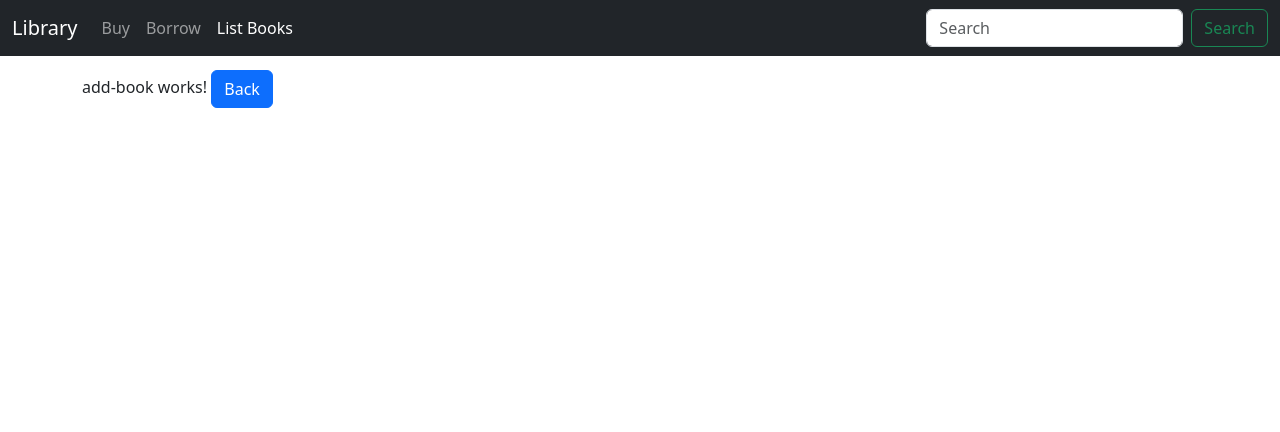
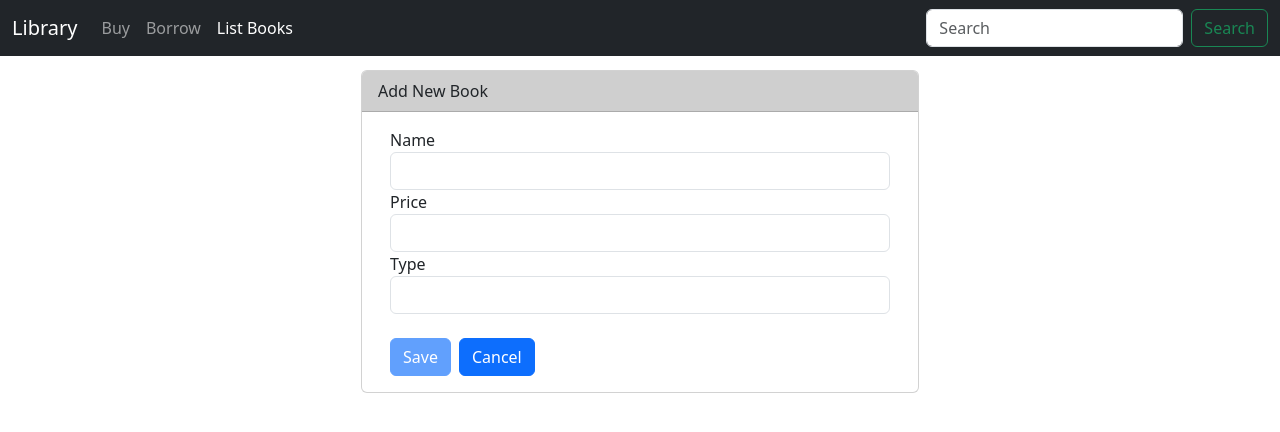
Before and after one commit to johnnybenio/BookStore, an Angular app in the folder Frontend/: page /add-book in a window 1280 px wide. Shown: the top 432 px of the page. Built offline with nearby package versions, Linux system fonts and the light colour scheme.

Commit message:
Add book form created

```diff
--- a/Frontend/src/app/book/add-book/add-book.component.css
+++ b/Frontend/src/app/book/add-book/add-book.component.css
@@ -0,0 +1,15 @@
+.ng-invalid.ng-touched{
+    border-color: red;
+}
+
+.error-block{
+    color: red;
+}
+
+.card{
+    margin: auto;
+}
+
+.card-header{
+    background-color: rgb(207, 207, 207);
+}
--- a/Frontend/src/app/book/add-book/add-book.component.html
+++ b/Frontend/src/app/book/add-book/add-book.component.html
@@ -1,4 +1,39 @@
-<p>
-  add-book works!
-  <button (click)="onBack()" class="btn btn-primary">Back</button>
-</p>
+<div class="card col-md-6">
+
+  <div class="card-header">
+    Add New Book
+  </div>
+
+  <div class="card-body">
+    <form (ngSubmit)="onSubmit()" #Form="ngForm" class="container col-md-12">
+      <div class="form-group col-12">
+        <label for="name">Name</label>
+        <input type="text" class="form-control" #bookName="ngModel" ngModel name="Name" required>
+        <span *ngIf="!bookName.valid && bookName.touched" class="error-block">
+          Please provide the book name
+        </span>
+      </div>
+
+      <div class="form-group col-12">
+        <label for="price">Price</label>
+        <input type="text" class="form-control" #bookPrice="ngModel" ngModel name="Price" required>
+        <span *ngIf="!bookPrice.valid && bookPrice.touched" class="error-block">
+          Please provide the book price
+        </span>
+      </div>
+
+      <div class="form-group col-12">
+        <label for="Type">Type</label>
+        <input type="text" class="form-control" ngModel name="Type">
+      </div>
+
+      <br>
+
+      <div class="form-group col-12">
+        <button [disabled]="!Form.valid" type="submit" class="btn btn-primary me-2">Save</button>
+        <button type="reset" class="btn btn-primary">Cancel</button>
+      </div>
+
+    </form>
+  </div>
+</div>
--- a/Frontend/src/app/book/add-book/add-book.component.ts
+++ b/Frontend/src/app/book/add-book/add-book.component.ts
@@ -1,13 +1,16 @@
-import { Component, OnInit } from '@angular/core';
+import { Component, OnInit, ViewChild } from '@angular/core';
+import { FormsModule, NgForm } from '@angular/forms';
 import { Router } from '@angular/router';
+import { CommonModule } from '@angular/common';  // <-- Import CommonModule
 
 @Component({
   selector: 'app-add-book',
   templateUrl: './add-book.component.html',
+  imports: [FormsModule, CommonModule],
   styleUrls: ['./add-book.component.css']
 })
 export class AddBookComponent implements OnInit {
-
+  @ViewChild('Form') addBookForm!: NgForm;
   constructor(private router: Router) { }
 
   ngOnInit() {
@@ -17,4 +20,7 @@ export class AddBookComponent implements OnInit {
     this.router.navigate(['/']);
   }
 
+  onSubmit(): void{
+    console.log("Form submitted!", this.addBookForm);
+  }
 }
--- a/Frontend/src/app/book/book-card/book-card.component.html
+++ b/Frontend/src/app/book/book-card/book-card.component.html
@@ -12,6 +12,7 @@
     </div>
     <div class="card-body p-2">
       <h1>{{book.Name}}</h1>
+      <h1>{{book.Type}}</h1>
       <h1>{{book.Price}}</h1>
     </div>
   </div>
```
Also changed, not shown: Frontend/src/data/books.json (+18 -9 lines), package.json (added, +8 -0 lines), 1 other file (tests, documents, lock files or other folders).
